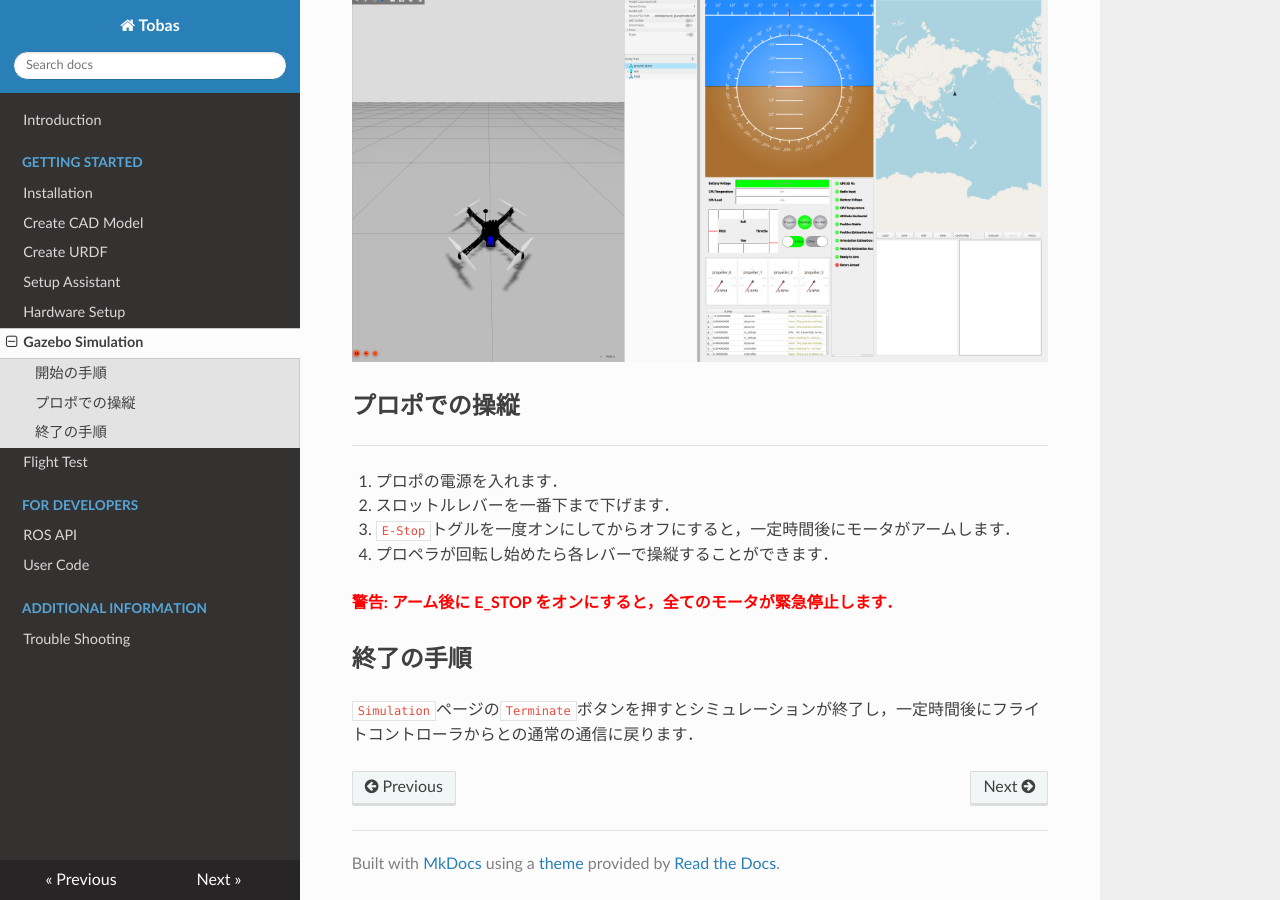
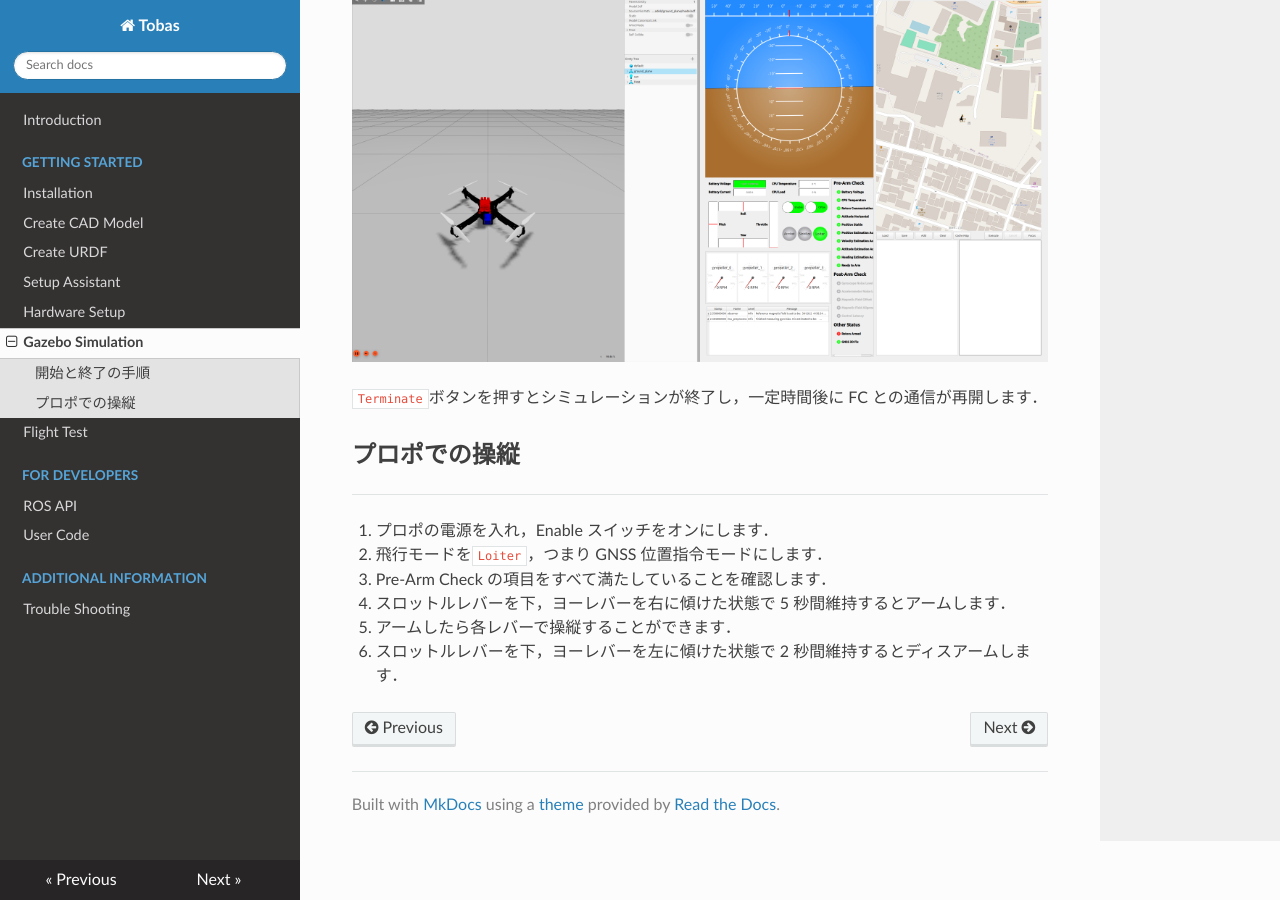
Before and after one commit to TobasFlightControl/tobas_wiki_ja, an MkDocs documentation site: the page built from docs/gazebo_simulation.md, in a window 1280 px wide and 900 px high, scrolled down 984 px. Built offline with MkDocs 1.6.1, drawn with Linux system fonts in a browser that asks for light colours; nearby versions of some CDN libraries.

Commit message:
wip: gazebo_simulation

```diff
--- a/docs/gazebo_simulation.md
+++ b/docs/gazebo_simulation.md
@@ -3,7 +3,7 @@
 ドローンの物理シミュレーションを行います．
 Tobas パッケージの作成とハードウェアセットアップは既に済んでいることを前提とします．
 
-## 開始の手順
+## 開始と終了の手順
 
 ---
 
@@ -11,25 +11,21 @@ PC をフライトコントローラと同じネットワークに接続した
 
 ツールボタンから`Simulation`のページを開き，`Static Configurations`の`Simulation Type`を`HITL`に，`World`を`Standard World`の`basic`に設定します．
 
-![simulation_page](resources/gazebo_simulation/simulation_page.png)
+![simulation_settings](resources/gazebo_simulation/simulation_settings.png)
 
 `Start`ボタンを押すと Gazebo が起動し，ドローンが原点位置に配置されます．これには数分かかることがあります．
 
 ![launch_gazebo](resources/gazebo_simulation/launch_gazebo.png)
 
+`Terminate`ボタンを押すとシミュレーションが終了し，一定時間後に FC との通信が再開します．
+
 ## プロポでの操縦
 
 ---
 
-1. プロポの電源を入れます．
-1. スロットルレバーを一番下まで下げます．
-1. `E-Stop`トグルを一度オンにしてからオフにすると，一定時間後にモータがアームします．
-1. プロペラが回転し始めたら各レバーで操縦することができます．
-
-<span style="color: red;"><strong>警告: アーム後に E_STOP をオンにすると，全てのモータが緊急停止します．</strong></span>
-
-<!-- TODO: Mission Planner, Parameter Tuning, Flight Log -->
-
-## 終了の手順
-
-`Simulation`ページの`Terminate`ボタンを押すとシミュレーションが終了し，一定時間後にフライトコントローラからとの通常の通信に戻ります．
+1. プロポの電源を入れ，Enable スイッチをオンにします．
+1. 飛行モードを`Loiter`，つまり GNSS 位置指令モードにします．
+1. Pre-Arm Check の項目をすべて満たしていることを確認します．
+1. スロットルレバーを下，ヨーレバーを右に傾けた状態で 5 秒間維持するとアームします．
+1. アームしたら各レバーで操縦することができます．
+1. スロットルレバーを下，ヨーレバーを左に傾けた状態で 2 秒間維持するとディスアームします．
```
Also changed, not shown: docs/resources/gazebo_simulation/launch_gazebo.png, docs/resources/gazebo_simulation/simulation_page.png (deleted), docs/resources/gazebo_simulation/simulation_settings.png (added).
